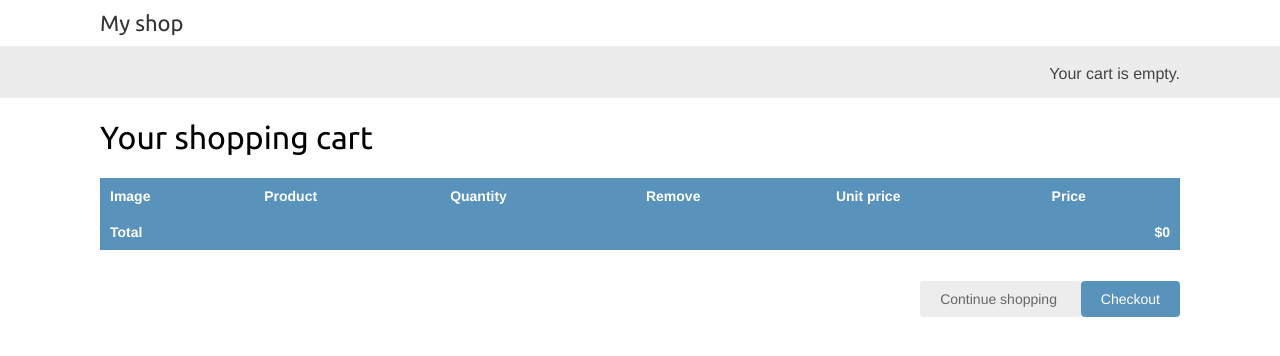
After one commit to kdanylkov/e-commerce-online-shop, a Django app: page /cart/ in a window 1280 px wide. The commit adds this page. Shown: the top 356 px of the page. Run offline with Django 4.2, Linux system fonts and the light colour scheme; parts of the project's set-up code (start-up, migrations or seed data) failed here and were passed over.

Commit message:
add:shopping cart func-ty

```diff
--- a/cart/cart.py
+++ b/cart/cart.py
@@ -75,14 +75,14 @@ class Cart:
         """
         Method to count the amount of items in the cart
         """
-        return sum(item['quanity'] for item in self.cart.values())
+        return sum(item['quantity'] for item in self.cart.values())
 
     def get_total_price(self):
         """
         Method that returns the total price of all items stored in the cart.
         """
-        return sum(Decimal(item['price'] * item['quantity']
-                           for item in self.cart.values()))
+        return sum(Decimal(item['price']) * item['quantity']
+                           for item in self.cart.values())
 
     def clear(self):
         """
--- /dev/null
+++ b/cart/context_processors.py
@@ -0,0 +1,7 @@
+from django.http import HttpRequest
+
+from .cart import Cart
+
+
+def cart(request: HttpRequest) -> dict:
+    return {'cart': Cart(request)}
--- /dev/null
+++ b/cart/forms.py
@@ -0,0 +1,13 @@
+from django import forms
+
+PRODUCT_QUANTITY_CHOICES = [(i, str(i)) for i in range(1, 21)]
+
+
+class CartAddProductForm(forms.Form):
+    quantity = forms.TypedChoiceField(
+            choices=PRODUCT_QUANTITY_CHOICES,
+            coerce=int
+            )
+    override = forms.BooleanField(required=False,
+                                  initial=False,
+                                  widget=forms.HiddenInput)
--- /dev/null
+++ b/cart/templates/cart/detail.html
@@ -0,0 +1,63 @@
+{% extends 'base.html' %}
+{% load static %}
+
+{% block title %}
+    Your shopping cart
+{% endblock %}
+
+{% block content %}
+    <h1>Your shopping cart</h1>
+    <table class="cart">
+        <thead>
+            <tr>
+                <th>Image</th>
+                <th>Product</th>
+                <th>Quantity</th>
+                <th>Remove</th>
+                <th>Unit price</th>
+                <th>Price</th>
+            </tr>
+        </thead>
+        <tbody>
+            {% for item in cart %}
+                {% with product=item.product %}
+                    <tr>
+                        <td>
+                            <a href="{{ product.get_absolute_url }}">
+                                <img src="{% if product.image %}{{ product.image.url }}{% else %}{% static 'img/no_image.png' %}{% endif %}">
+                            </a>
+                        </td>
+                        <td>{{ product.name }}</td>
+                        <td>
+                            <form action="{% url 'cart:cart_add' product.id %}" method="post">
+                                {% csrf_token %}
+                                {{ item.update_quantity_form.quantity }}
+                                {{ item.update_quantity_form.override }}
+                                <input type="submit" value="Update">
+                            </form>
+                        </td>
+                        <td>
+                            <form method="post" action="{% url 'cart:cart_remove' product.id %}">
+                                {% csrf_token %}
+                                <input type="submit" value="Remove">
+                            </form>
+                        </td>
+                        <td class="num">${{ item.price }}</td>
+                        <td class="num">${{ item.total_price }}</td>
+                    </tr>
+                {% endwith %}
+            {% endfor %}
+            <tr class="total">
+                <td>Total</td>
+                <td colspan="4"></td>
+                <td class="num">${{ cart.get_total_price }}</td>
+            </tr>
+        </tbody>
+    </table>
+    <p class="text-right">
+        <a href="{% url 'shop:product_list' %}" class="button light">
+            Continue shopping
+        </a>
+        <a href="#" class="button">Checkout</a>
+    </p>
+{% endblock %}
--- /dev/null
+++ b/cart/urls.py
@@ -0,0 +1,12 @@
+from django.urls import path
+
+from . import views
+
+app_name = 'cart'
+
+urlpatterns = [
+    path('', views.cart_detail, name='cart_detail'),
+    path('add/<int:product_id>/', views.cart_add, name='cart_add'),
+    path('remove/<int:product_id>/', views.cart_remove,
+         name='cart_remove'),
+]
--- a/cart/views.py
+++ b/cart/views.py
@@ -1,3 +1,45 @@
-from django.shortcuts import render
+from django.shortcuts import render, redirect, get_object_or_404
+from django.views.decorators.http import require_POST
+from django.http import HttpRequest, HttpResponse
 
-# Create your views here.
+from shop.models import Product
+from .cart import Cart
+from .forms import CartAddProductForm
+
+
+@require_POST
+def cart_add(request: HttpRequest, product_id) -> HttpResponse:
+    cart = Cart(request)
+    product = get_object_or_404(Product, id=product_id)
+
+    form = CartAddProductForm(request.POST)
+
+    if form.is_valid():
+        cd = form.cleaned_data
+        cart.add(product=product,
+                 quantity=cd['quantity'],
+                 override_quantity=cd['override'])
+
+        return redirect('cart:cart_detail')
+
+
+@require_POST
+def cart_remove(request: HttpRequest, product_id) -> HttpResponse:
+    cart = Cart(request)
+
+    product = get_object_or_404(Product, id=product_id)
+    cart.remove(product)
+
+    return redirect('cart:cart_detail')
+
+
+def cart_detail(request: HttpRequest) -> HttpResponse:
+    cart = Cart(request)
+    for item in cart:
+        item['update_quantity_form'] = CartAddProductForm(initial={
+            'quantity': item['quantity'],
+            'override': True
+            })
+    return render(request,
+                  'cart/detail.html',
+                  {'cart': cart})
--- a/myshop/settings.py
+++ b/myshop/settings.py
@@ -70,6 +70,7 @@ TEMPLATES = [
                 'django.template.context_processors.request',
                 'django.contrib.auth.context_processors.auth',
                 'django.contrib.messages.context_processors.messages',
+                'cart.context_processors.cart',
             ],
         },
     },
--- a/myshop/urls.py
+++ b/myshop/urls.py
@@ -21,6 +21,7 @@ from django.conf.urls.static import static
 
 urlpatterns = [
     path('admin/', admin.site.urls),
+    path('cart/', include('cart.urls', namespace='cart')),
     path('', include('shop.urls', namespace='shop')),
 ]
 
--- a/shop/templates/base.html
+++ b/shop/templates/base.html
@@ -12,7 +12,17 @@
         </div>
         <div id="subheader">
             <div class="cart">
-                Your cart is empty.
+                {% with total_items=cart|length %}
+                    {% if total_items > 0 %}
+                        Your cart:
+                        <a href="{% url 'cart:cart_detail' %}">
+                            {{ total_items }} item{{ total_items|pluralize }},
+                            ${{ cart.get_total_price }}
+                        </a>
+                    {% else %}
+                        Your cart is empty.
+                    {% endif %}
+                {% endwith %}
             </div>
         </div>
         <div id="content">
--- a/shop/templates/shop/product/detail.html
+++ b/shop/templates/shop/product/detail.html
@@ -14,6 +14,11 @@
             </a>
         </h2>
         <p class="price">${{ product.price }} </p>
+            <form action="{% url 'cart:cart_add' product.id %}" method="post">
+                {% csrf_token %}
+                {{ cart_product_form }}
+                <input type="submit" value="Add to cart">
+            </form>
             {{ product.description|linebreaks }}
     </div>
 {% endblock %}
--- a/shop/views.py
+++ b/shop/views.py
@@ -2,6 +2,7 @@ from django.shortcuts import render, get_object_or_404
 from django.http import HttpRequest, HttpResponse
 
 from .models import Category, Product
+from cart.forms import CartAddProductForm
 
 
 def product_list(request: HttpRequest, category_slug=None) -> HttpResponse:
@@ -22,6 +23,8 @@ def product_list(request: HttpRequest, category_slug=None) -> HttpResponse:
 
 def product_detail(request: HttpRequest, id, slug) -> HttpResponse:
     product = get_object_or_404(Product, id=id, slug=slug, available=True)
+    cart_product_form = CartAddProductForm()
+
     return render(request,
                   'shop/product/detail.html',
-                  {'product': product})
+                  {'product': product, 'cart_product_form': cart_product_form})
```
